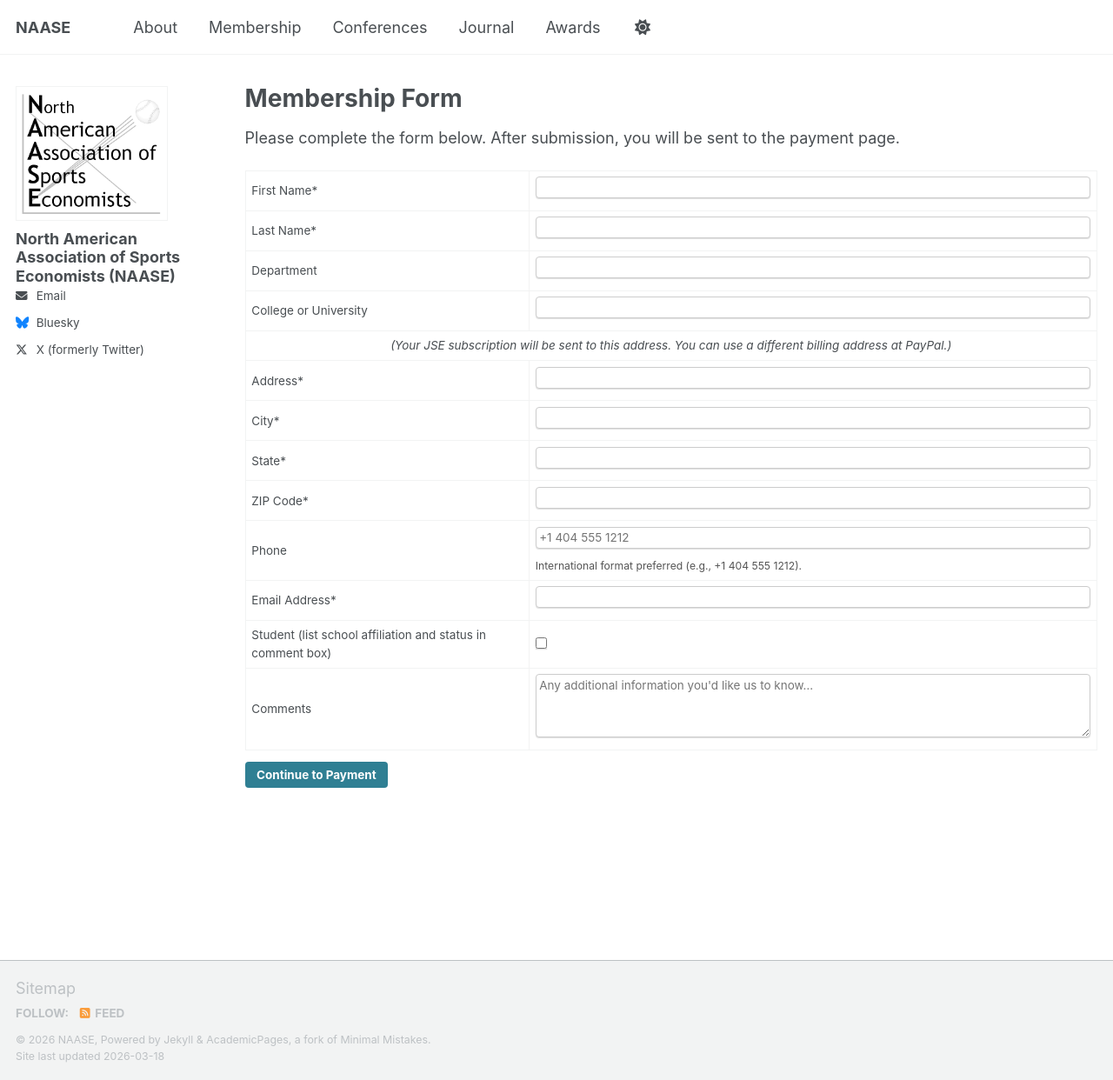
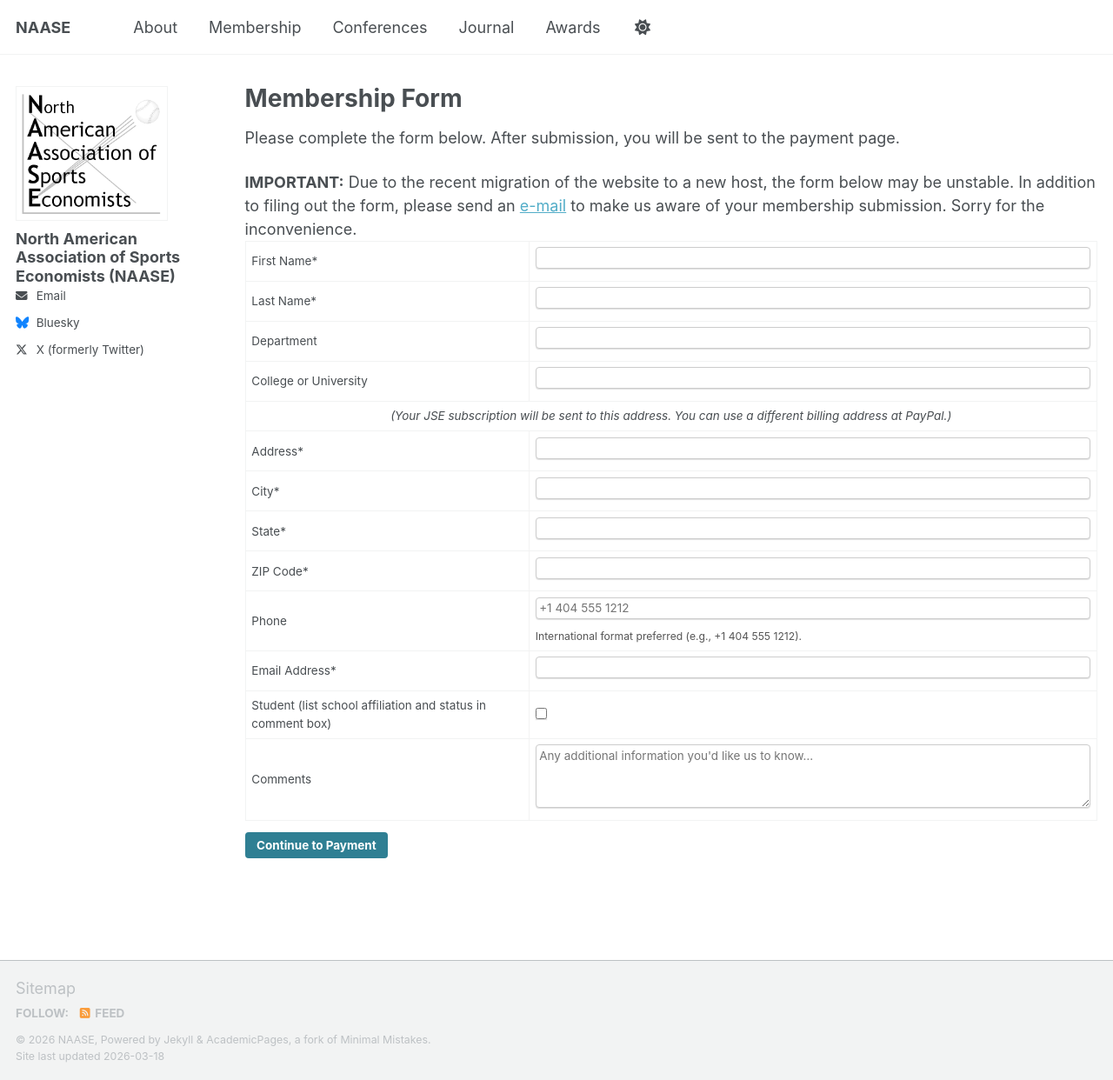
Before and after one commit to naaseweb/naaseweb.github.io, a Jekyll site: the page built from form/index.html, in a window 1280 px wide and 1242 px high. Shown: the whole window at 87% size. Built offline with Jekyll 4.4.1, drawn with Linux system fonts in a browser that asks for light colours; a script bundle is joined from its source files by our own code; library files that are not in the unit come from our copies.

Commit message:
Update index.html

```diff
--- a/form/index.html
+++ b/form/index.html
@@ -7,6 +7,9 @@
 ---
 
 <p>Please complete the form below. After submission, you will be sent to the payment page.</p>
+<strong>IMPORTANT:</strong> Due to the recent migration of the website to a new host, the form below may
+be unstable. In addition to filing out the form, please send an <a href="mailto:admin@naaseweb.org">e-mail</a>
+to make us aware of your membership submission. Sorry for the inconvenience.
 
 <form id="membershipForm" novalidate>
 
```
